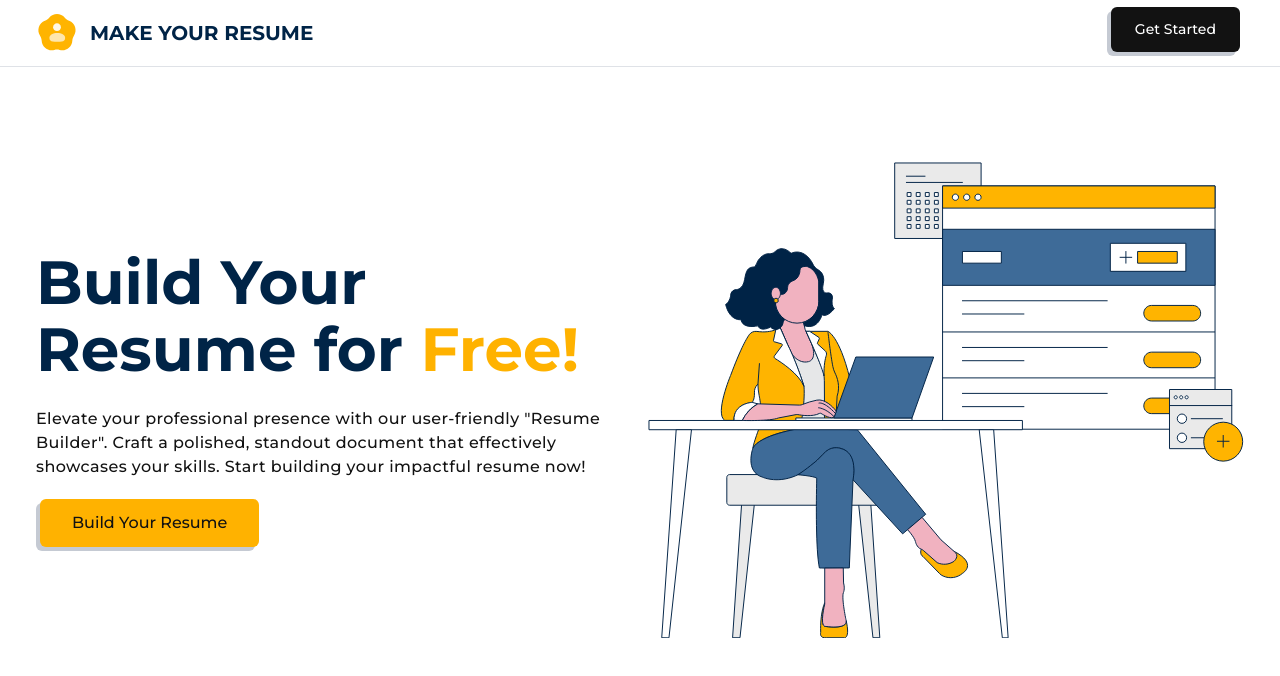
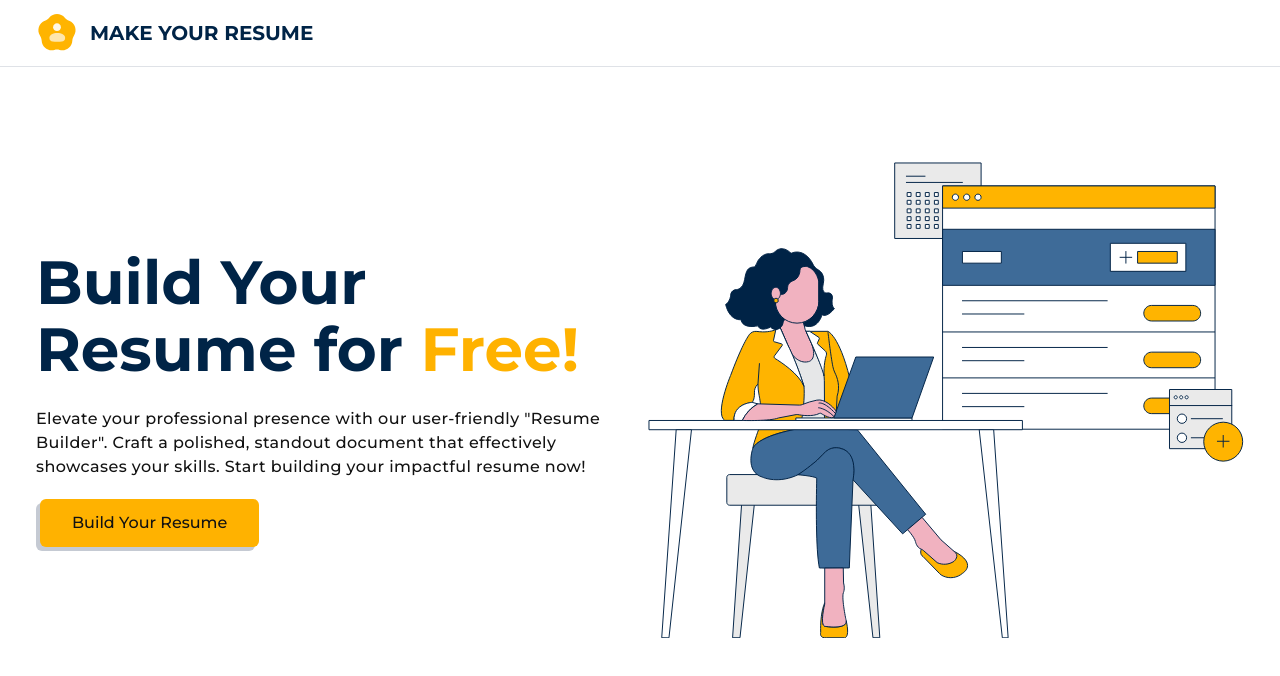
Before and after one commit to i-amWin/makeyourresume, a Next.js app: page / in a window 1280 px wide. Shown: the top 676 px of the page. Built offline with nearby package versions, Linux system fonts and the light colour scheme.

Commit message:
remove get-started btn from topbar

```diff
--- a/src/components/get-started.tsx
+++ /dev/null
@@ -1,16 +0,0 @@
-"use client";
-
-import { usePathname } from "next/navigation";
-import { Button } from "./ui/button";
-import Link from "next/link";
-
-export default function GetStarted() {
-  const pathName = usePathname();
-
-  if (pathName !== "/") return null;
-  return (
-    <Button variant="secondary">
-      <Link href="/templates">Get Started</Link>
-    </Button>
-  );
-}
--- a/src/components/header.tsx
+++ b/src/components/header.tsx
@@ -1,5 +1,4 @@
 import Link from "next/link";
-import GetStarted from "./get-started";
 
 export default function Header() {
   return (
@@ -34,8 +33,6 @@ export default function Header() {
             Make Your Resume
           </span>
         </Link>
-
-        <GetStarted />
       </div>
     </header>
   );
```
